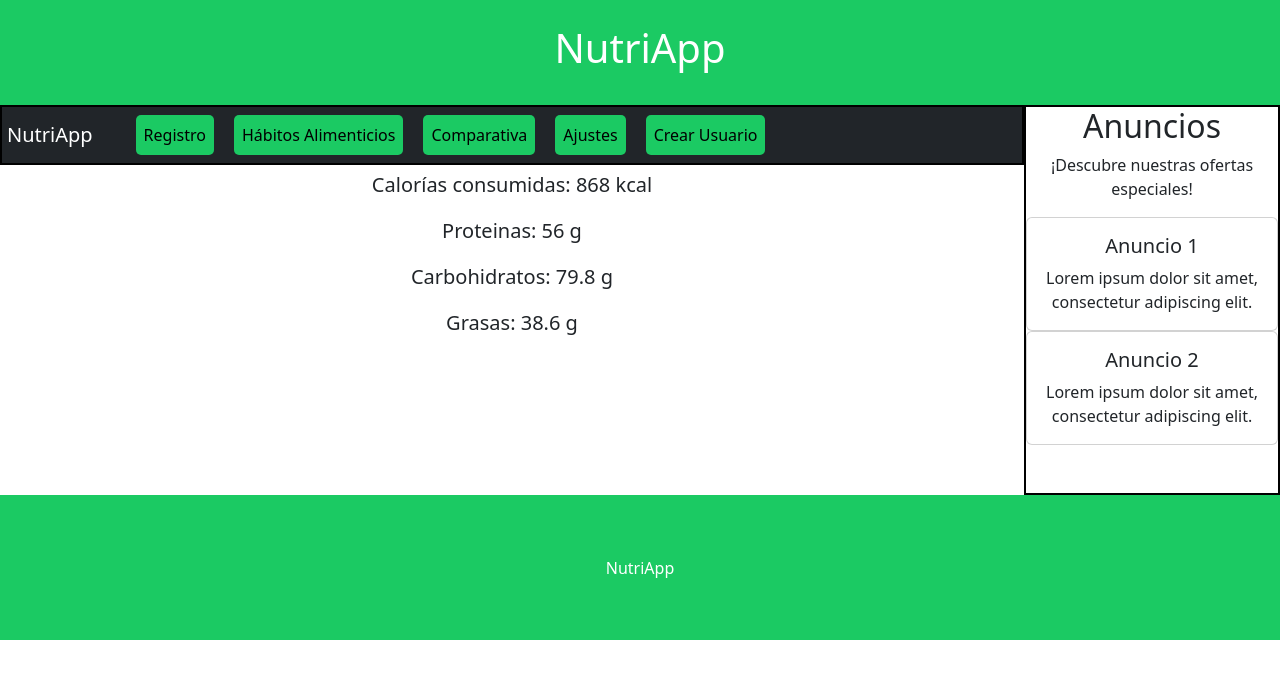
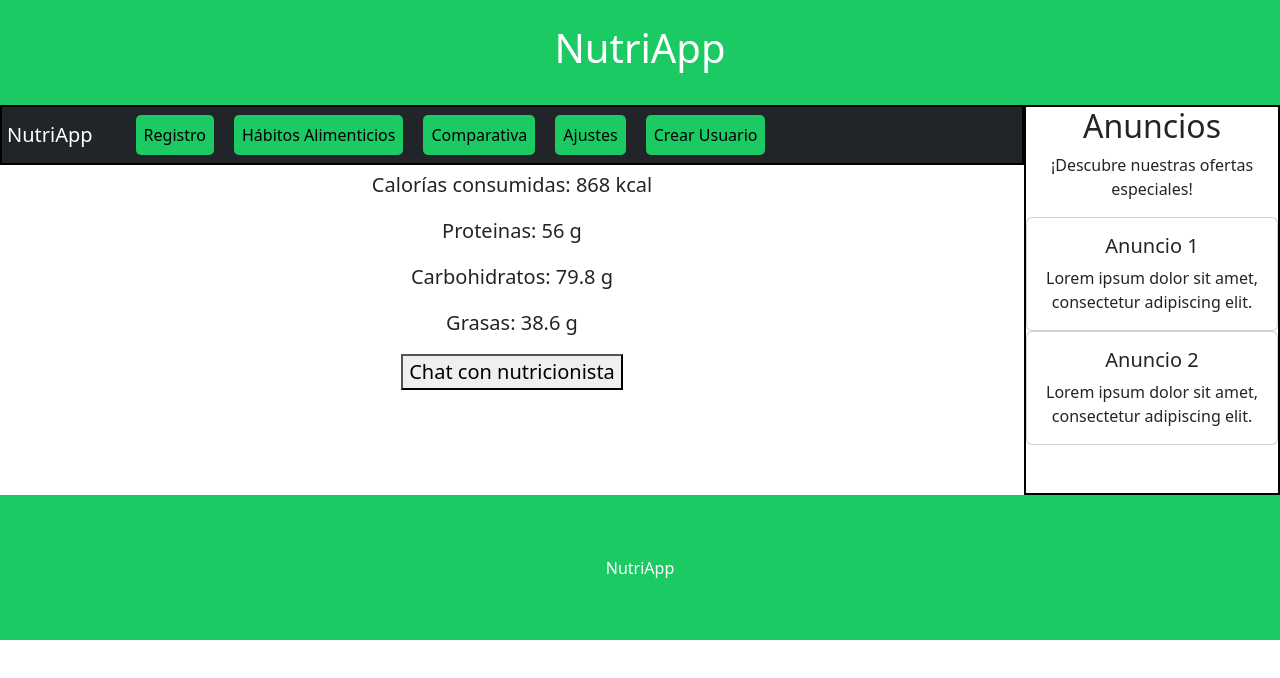
Before and after one commit to rafaelhorcas/NutriApp-17, a React (Create React App) app in the folder nutriapp-react/: page /habitos in a window 1280 px wide. Shown: the top 678 px of the page. Built offline with nearby package versions, Linux system fonts and the light colour scheme.

Commit message:
chat con nutricionista

```diff
--- a/nutriapp-react/src/components/mains/Habitos.js
+++ b/nutriapp-react/src/components/mains/Habitos.js
@@ -1,5 +1,6 @@
 import '../../App.css';
 import 'bootstrap/dist/css/bootstrap.min.css';
+import React, { useState } from 'react';
 
 import { mock_alimentos_dia } from '../../constants/alimentos_dia';
 import { mock_alimentos_dia_anterior1 } from '../../constants/alimentos_dia_-1';
@@ -83,6 +84,11 @@ export default function Habitos(){
 
     const GrasasMedias = (GrasasConsumidas0 + GrasasConsumidas1 + GrasasConsumidas2 + GrasasConsumidas3 + GrasasConsumidas4)/5;
 
+    const [showChat, setShowChat] = useState(false);
+
+    const handleToggleChat = () => {
+        setShowChat(!showChat);
+    };
 
     return (
         <div className="text">
@@ -90,7 +96,25 @@ export default function Habitos(){
               <p>Proteinas: {ProteinasMedias} g</p>
               <p>Carbohidratos: {CarbohidratosMedios} g</p>
               <p>Grasas: {GrasasMedias} g</p>
+              <div className="chat-option">
+                <button onClick={handleToggleChat}>Chat con nutricionista</button>
+            </div>
+            {showChat && <ChatWidget />}
         </div>
+
 
     );
 }
+
+function ChatWidget() {
+    return (
+        <div className="chat-widget">
+            <div className="chat-message">
+                <p>¡Hola! ¿En qué puedo ayudarte hoy?</p>
+            </div>
+            <div className="chat-response">
+                <p>Se le atenderá en breve.</p>
+            </div>
+        </div>
+    );
+}
```
